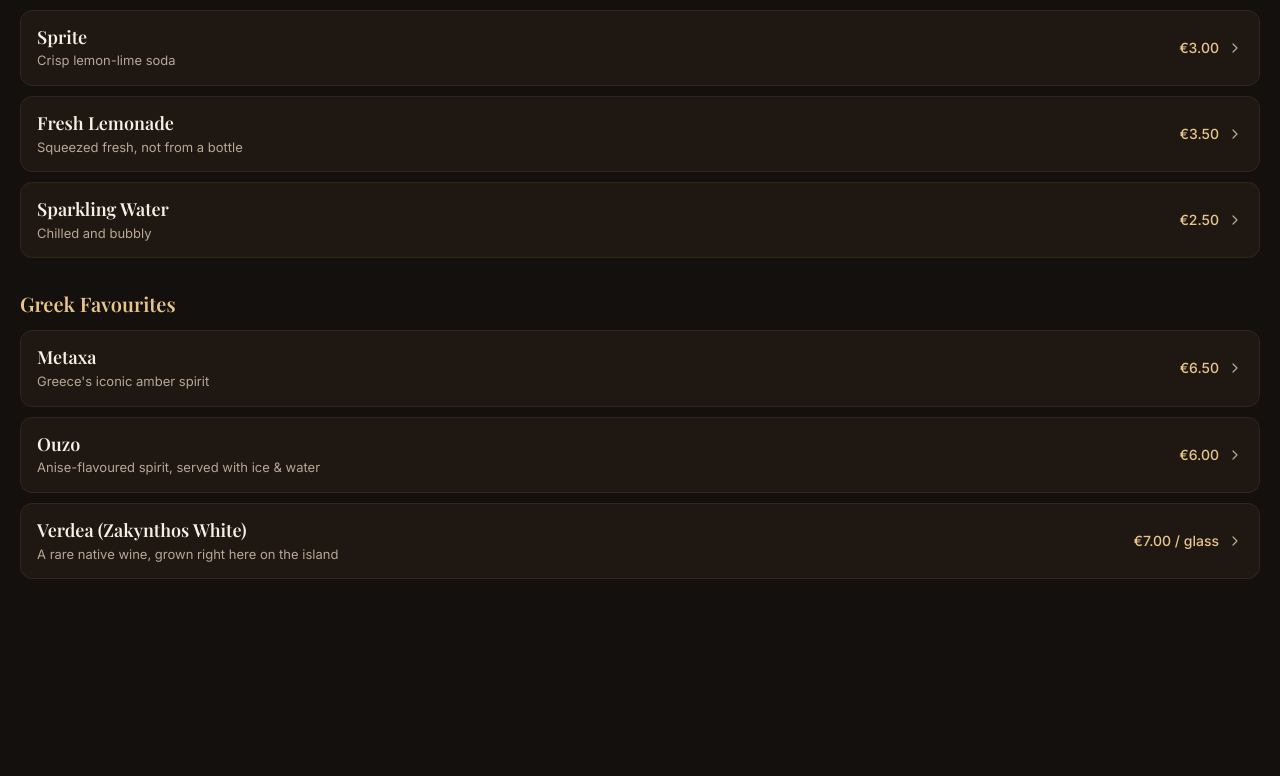
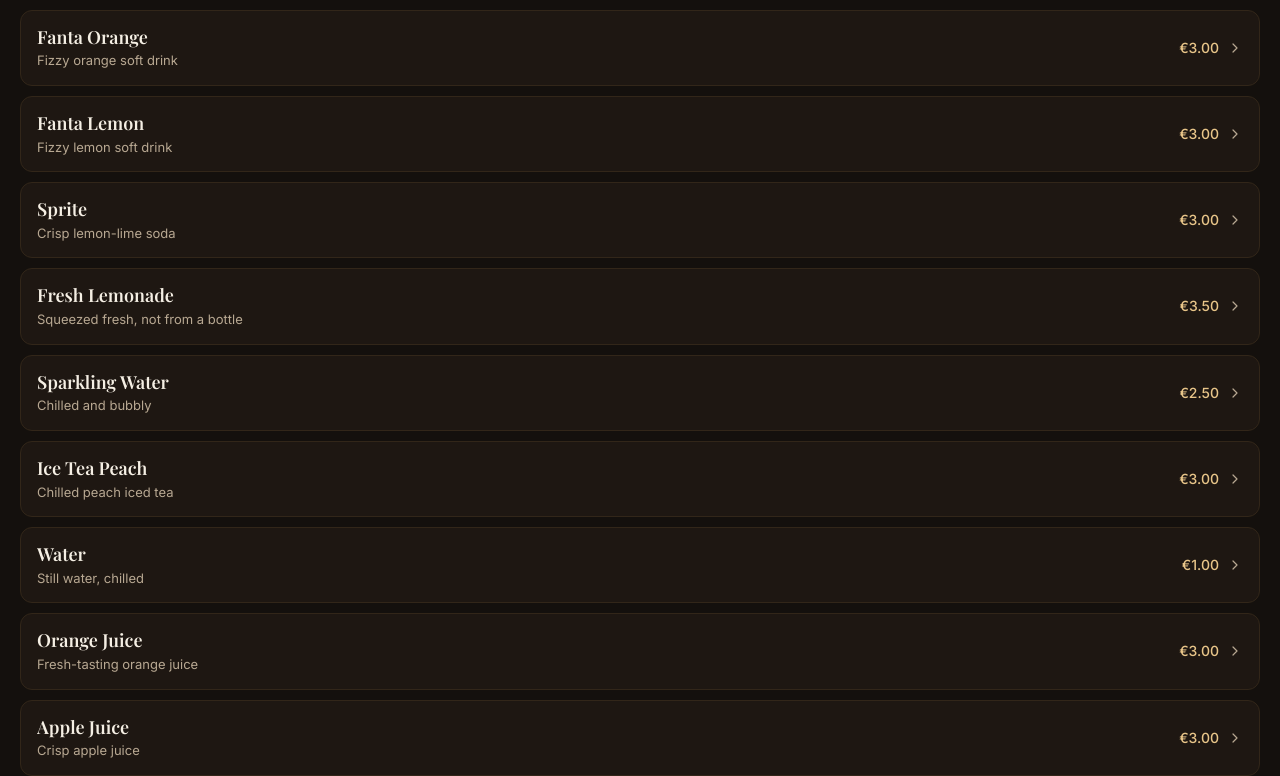
Before and after one commit to Jrothwell94/Cheers-Bar-Menu, a Next.js app: page / in a window 1280 px wide. Shown: the part 1633-2409 px from the top of the page. Before the commit the page ends 2324 px from the top, so only its background shows below. Built offline with nearby package versions, Linux system fonts and the light colour scheme.

Commit message:
Add Coke Zero, Fanta Lemon, Ice Tea Peach, Water and juices to Soft Drinks

```diff
--- a/src/data/menu.ts
+++ b/src/data/menu.ts
@@ -603,11 +603,29 @@ export const menuItems: MenuItem[] = [
     history: "Some things don't need reinventing.",
   },
   {
+    slug: "coke-zero",
+    name: "Coke Zero",
+    category: "soft-drinks",
+    price: "€3.00",
+    tagline: "Zero sugar, all the fizz",
+    ingredients: [],
+    history: "",
+  },
+  {
     slug: "fanta-orange",
     name: "Fanta Orange",
     category: "soft-drinks",
     price: "€3.00",
     tagline: "Fizzy orange soft drink",
+    ingredients: [],
+    history: "",
+  },
+  {
+    slug: "fanta-lemon",
+    name: "Fanta Lemon",
+    category: "soft-drinks",
+    price: "€3.00",
+    tagline: "Fizzy lemon soft drink",
     ingredients: [],
     history: "",
   },
@@ -635,6 +653,51 @@ export const menuItems: MenuItem[] = [
     category: "soft-drinks",
     price: "€2.50",
     tagline: "Chilled and bubbly",
+    ingredients: [],
+    history: "",
+  },
+  {
+    slug: "ice-tea-peach",
+    name: "Ice Tea Peach",
+    category: "soft-drinks",
+    price: "€3.00",
+    tagline: "Chilled peach iced tea",
+    ingredients: [],
+    history: "",
+  },
+  {
+    slug: "water",
+    name: "Water",
+    category: "soft-drinks",
+    price: "€1.00",
+    tagline: "Still water, chilled",
+    ingredients: [],
+    history: "",
+  },
+  {
+    slug: "orange-juice",
+    name: "Orange Juice",
+    category: "soft-drinks",
+    price: "€3.00",
+    tagline: "Fresh-tasting orange juice",
+    ingredients: [],
+    history: "",
+  },
+  {
+    slug: "apple-juice",
+    name: "Apple Juice",
+    category: "soft-drinks",
+    price: "€3.00",
+    tagline: "Crisp apple juice",
+    ingredients: [],
+    history: "",
+  },
+  {
+    slug: "pineapple-juice",
+    name: "Pineapple Juice",
+    category: "soft-drinks",
+    price: "€3.00",
+    tagline: "Sweet, tropical pineapple juice",
     ingredients: [],
     history: "",
   },
```
